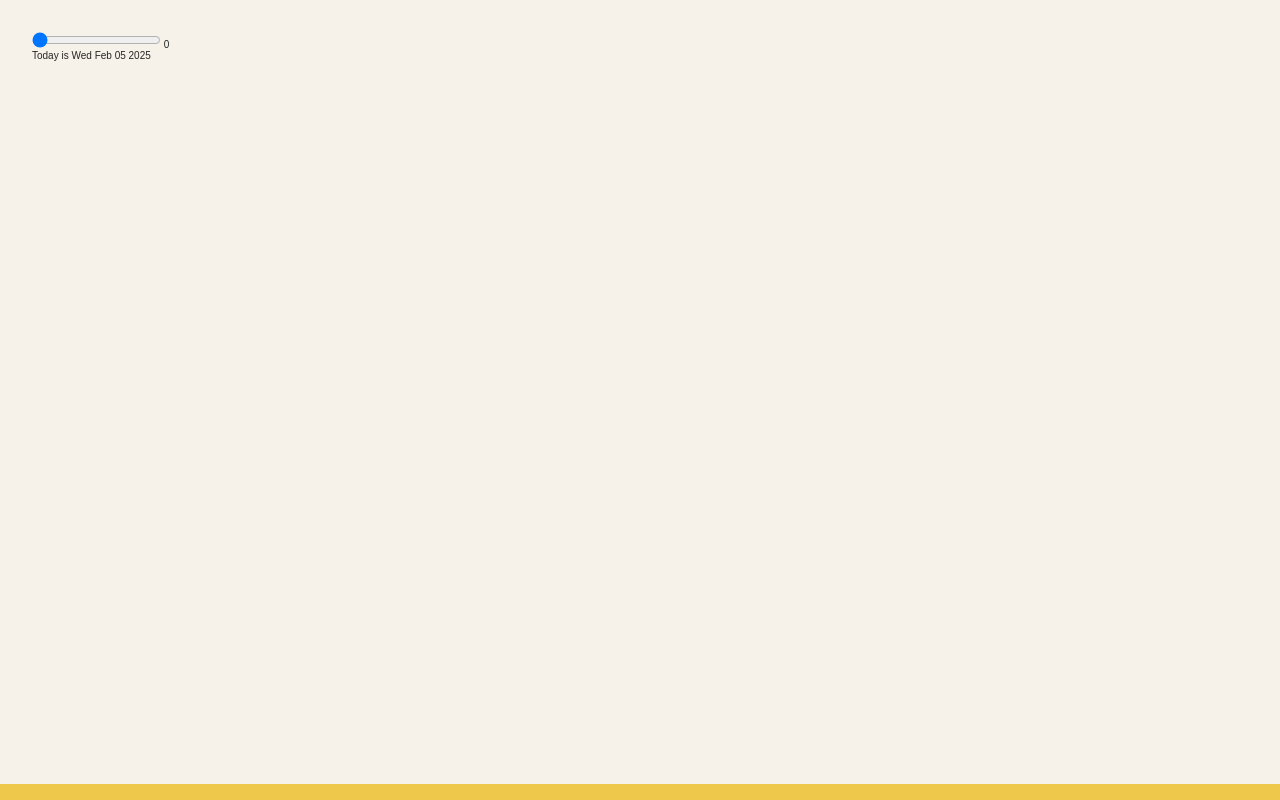
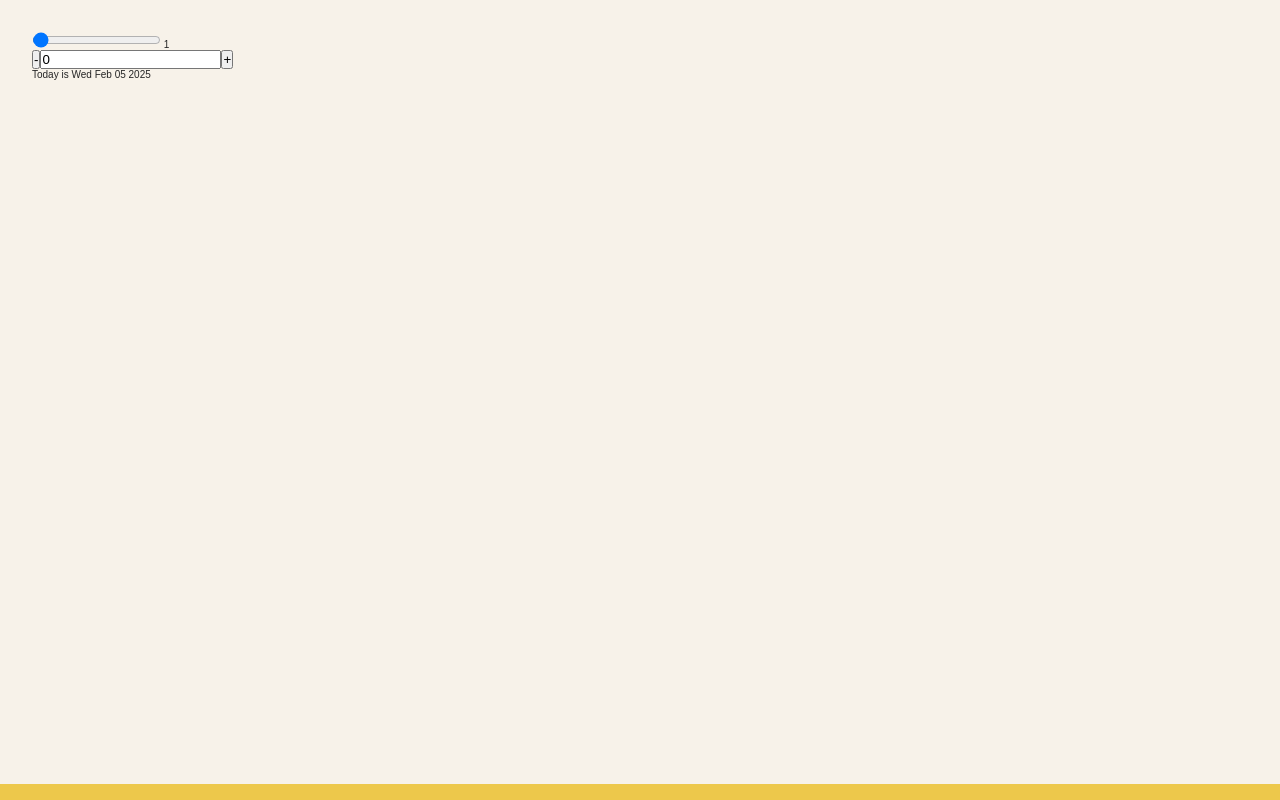
Before and after one commit to muhammaddahmadd/react-foodsite, a React (Create React App) app: page / in a window 1280 px wide. Built offline with nearby package versions, Linux system fonts and the light colour scheme.

Commit message:
Working on slider

```diff
--- a/src/App-date-counter.js
+++ b/src/App-date-counter.js
@@ -3,37 +3,35 @@ import React, { useState } from "react";
 function App(){
     const [step, setStep] = useState(1)
     const [count, setCount] = useState(0)
-    const [slider, setSlider] = useState(0)
+    const [slider, setSlider] = useState(1)
     const date = new Date();
     date.setDate(date.getDate() + count);
 
 
-    function handleStepInc() {
-        setStep(step + 1)
-    }
-    function handleStepDec() {
-        setStep(step => step - 1)
-    }
+
 
     function handleInc(){
-        setCount(count=>  count + step)
+        setCount(count => count + slider)
     }
     function handleDec() {
-        setCount(count => count - step)
+        setCount(count => count - slider)
     }
     function handleSlider(e) {
-        setSlider(e.target.value)
+        setSlider(Number(e.target.value))
+    }
+    function handleInputCount(e){
+        setCount(e.target.value)
     }
 
     return <div>
-        <Steps step={step} slider={slider} handleSlider={handleSlider} setSlider={setSlider} onStepInc={handleStepInc} onStepDec={handleStepDec} />
+        <Steps step={step} slider={slider} handleSlider={handleSlider} setSlider={setSlider} />
 
-        <Counts count={count} onDec={handleDec} onInc={handleInc}/>
+        <Counts count={count} handleInputCount={handleInputCount} onDec={handleDec} onInc={handleInc}/>
         <Display count={count} date={date}/>
     </div>
 }
 
-function Steps({ slider,step, onStepInc, onStepDec, handleSlider }){
+function Steps({ slider, step, onStepInc, onStepDec, handleSlider }){
     return <div>
         <input type="range" value={slider} onChange={(e) => handleSlider(e)}/>
         <span> {slider}</span>
@@ -43,11 +41,12 @@ function Steps({ slider,step, onStepInc, onStepDec, handleSlider }){
     </div>
 }
 
-function Counts({ count, onInc, onDec }) {
+function Counts({ count, handleInputCount, onInc, onDec }) {
     return <div>
-        {/* <button onClick={onDec}>-</button>
-        <span>Count: {count}</span>
-        <button onClick={onInc}>+</button> */}
+
+        <button onClick={onDec}>-</button>
+        <input type="number" value={count} onChange={(e)=> handleInputCount(e)}/>
+        <button onClick={onInc}>+</button>
     </div>
 }
 
```
